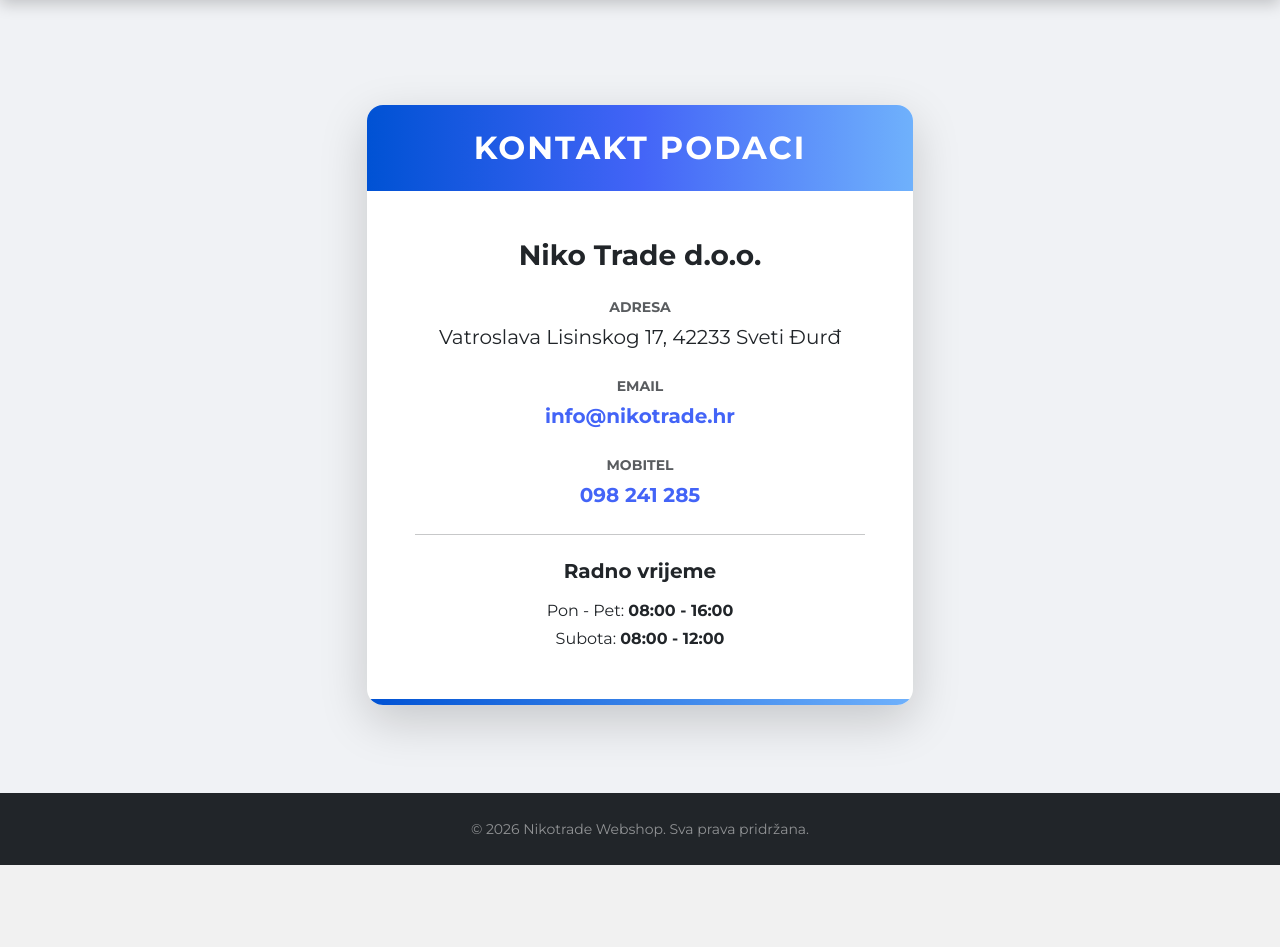
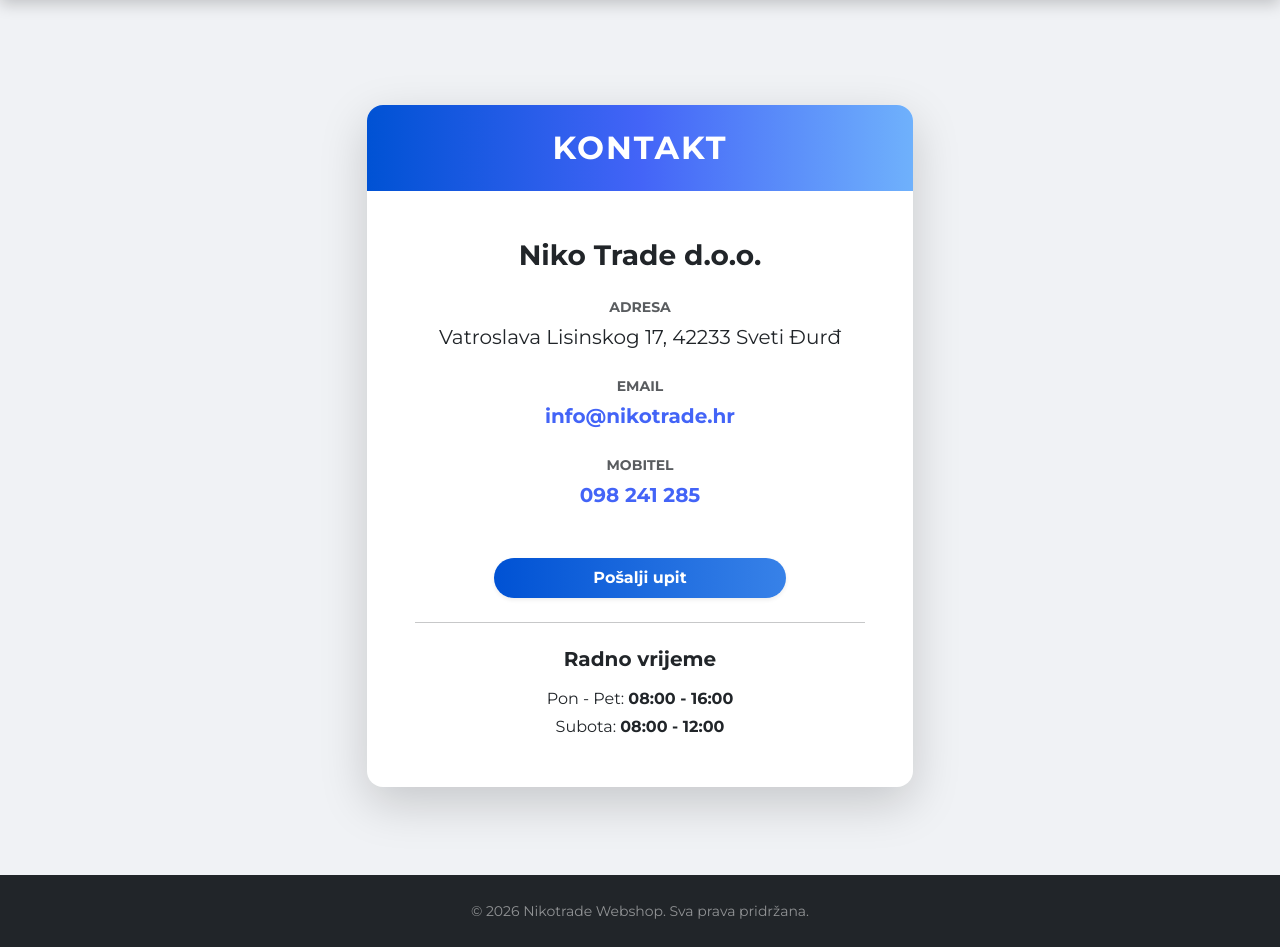
Before and after one commit to nivancic22/nikotrade-v2, a Django app: page /kontakt/ in a window 1280 px wide. Shown: the part 59-1006 px from the top of the page. Before the commit the page ends 924 px from the top, so only its background shows below. Run offline with Django 5.2, Linux system fonts and the light colour scheme.

Commit message:
Novi upit gumb kod kontakt.html

```diff
--- a/shop/templates/shop/kontakt.html
+++ b/shop/templates/shop/kontakt.html
@@ -6,10 +6,11 @@
 <div class="container py-5">
     <div class="row justify-content-center">
         <div class="col-md-8 col-lg-6">
-            <div class="card border-0 shadow-lg rounded-4 overflow-hidden">
+            <div class="card border-0 shadow-lg rounded-4 overflow-hidden position-relative">
+
                 <div class="text-white text-center py-4"
                      style="background: linear-gradient(90deg, #0052D4 0%, #4364F7 50%, #6FB1FC 100%);">
-                    <h2 class="fw-bold text-uppercase mb-0" style="letter-spacing: 2px;">Kontakt Podaci</h2>
+                    <h2 class="fw-bold text-uppercase mb-0" style="letter-spacing: 2px;">Kontakt</h2>
                 </div>
 
                 <div class="card-body p-5 text-center">
@@ -34,7 +35,14 @@
                         </a>
                     </div>
 
-                    <hr class="my-4 opacity-10">
+                    <div class="row justify-content-center mt-5">
+                        <div class="col-10 col-md-8"> <button type="button" class="btn custom-gradient-btn py-2 w-100 rounded-pill fw-bold shadow-sm" data-bs-toggle="modal" data-bs-target="#kontaktModal">
+                                Pošalji upit
+                            </button>
+                        </div>
+                    </div>
+
+                    <hr class="my-4 opacity-25">
 
                     <div class="mb-0">
                         <h5 class="fw-bold mb-3">Radno vrijeme</h5>
@@ -42,27 +50,81 @@
                         <p class="mb-0">Subota: <span class="fw-bold">08:00 - 12:00</span></p>
                     </div>
                 </div>
-
-                <div style="height: 6px; background: linear-gradient(90deg, #0052D4 0%, #6FB1FC 100%);"></div>
             </div>
         </div>
     </div>
 </div>
 
+<div class="modal fade" id="kontaktModal" tabindex="-1" aria-hidden="true">
+  <div class="modal-dialog modal-dialog-centered">
+    <div class="modal-content">
+      <div class="modal-header bg-light">
+        <h5 class="modal-title fw-bold">Kontaktirajte nas</h5>
+        <button type="button" class="btn-close" data-bs-dismiss="modal" aria-label="Close"></button>
+      </div>
+
+      <form method="POST" action="{% url 'posalji_kontakt_upit' %}">
+        {% csrf_token %}
+        <div class="modal-body text-start">
+
+          <div class="mb-3">
+            <label class="form-label fw-bold">Vaš Email</label>
+            <input type="email" name="email" class="form-control" placeholder="ime@primjer.com" required>
+          </div>
+
+          <div class="mb-3">
+            <label class="form-label fw-bold">Naslov poruke</label>
+            <input type="text" name="naslov" class="form-control" placeholder="Npr. Pitanje o dostavi..." required>
+          </div>
+
+          <div class="mb-3">
+            <label class="form-label fw-bold">Vaša poruka</label>
+            <textarea name="poruka" class="form-control" rows="5" required placeholder="Napišite nam što vas zanima..."></textarea>
+          </div>
+
+          <div class="form-check small text-muted">
+            <input class="form-check-input" type="checkbox" required id="gdprKontakt">
+            <label class="form-check-label" for="gdprKontakt">
+                Slažem se da me kontaktirate povratno na navedeni email.
+            </label>
+          </div>
+
+        </div>
+        <div class="modal-footer border-0">
+          <button type="button" class="btn btn-secondary" data-bs-dismiss="modal">Odustani</button>
+          <button type="submit" class="btn btn-primary px-4">Pošalji poruku</button>
+        </div>
+      </form>
+    </div>
+  </div>
+</div>
+
 <style>
+    /* Ovdje je tvoj originalni stil gumba iz category.css */
+    .custom-gradient-btn {
+        background: linear-gradient(90deg, #0052D4 0%, #6FB1FC 100%);
+        border: none;
+        color: white !important; /* Forsiramo bijela slova */
+        transition: transform 0.2s ease, box-shadow 0.2s ease, background-position 0.3s;
+        background-size: 200% auto;
+    }
+
+    /* Efekt na hover - pomicanje gradijenta i blago podizanje */
+    .custom-gradient-btn:hover {
+        background-position: right center; /* Ovo stvara efekt promjene boje */
+        color: white !important;
+    }
+
+    /* Efekt za karticu */
     .card {
-        transition: transform 0.3s cubic-bezier(0.175, 0.885, 0.32, 1.275), box-shadow 0.3s ease;
-        border: none;
+        transition: box-shadow 0.3s ease;
     }
     .card:hover {
-        transform: scale(1.02);
-        box-shadow: 0 15px 35px rgba(0, 82, 212, 0.2) !important;
-    }
-    .card-body a {
-        transition: opacity 0.2s ease;
+        box-shadow: 0 20px 40px rgba(0, 82, 212, 0.15) !important;
     }
 
     .card-body a:hover {
+        text-decoration: underline !important;
         opacity: 0.8;
     }
 </style>
--- a/shop/urls.py
+++ b/shop/urls.py
@@ -7,4 +7,5 @@ urlpatterns = [
     path('proizvod/<int:id>/', views.detalji_proizvoda, name='detalji'),
     path('kontakt/', views.kontakt, name='kontakt'),
     path('proizvod/<int:proizvod_id>/upit/', views.posalji_upit, name='posalji_upit'),
+    path('kontakt/posalji/', views.posalji_kontakt_upit, name='posalji_kontakt_upit'),
 ]
--- a/shop/views.py
+++ b/shop/views.py
@@ -66,3 +66,28 @@ def posalji_upit(request, proizvod_id):
             messages.error(request, "Došlo je do greške pri slanju maila.")
 
         return redirect('detalji', id=proizvod.id)
+
+def posalji_kontakt_upit(request):
+    if request.method == 'POST':
+        email_posiljatelja = request.POST.get('email')
+        naslov_poruke = request.POST.get('naslov')
+        sadrzaj = request.POST.get('poruka')
+
+        # Slanje emaila tebi
+        full_message = f"Dobili ste novi kontakt upit.\n\nOd: {email_posiljatelja}\nNaslov: {naslov_poruke}\n\nPoruka:\n{sadrzaj}"
+
+        try:
+            send_mail(
+                f"Kontakt upit: {naslov_poruke}", # Naslov maila
+                full_message, # Sadržaj
+                request.user.email if request.user.is_authenticated else 'web@nikotrade.com', # Od koga (nije presudno za Gmail)
+                ['nikoivancic2801@gmail.com'], # Tvoj mail (iz .env ili hardcoded za test)
+                fail_silently=False,
+            )
+            messages.success(request, "Vaša poruka je uspješno poslana! Javit ćemo vam se uskoro.")
+        except Exception as e:
+            messages.error(request, "Došlo je do greške pri slanju poruke.")
+            print(e) # Ispis greške u terminal za svaki slučaj
+
+    # Vraća korisnika natrag na stranicu 'kontakt'
+    return redirect('kontakt')
```
